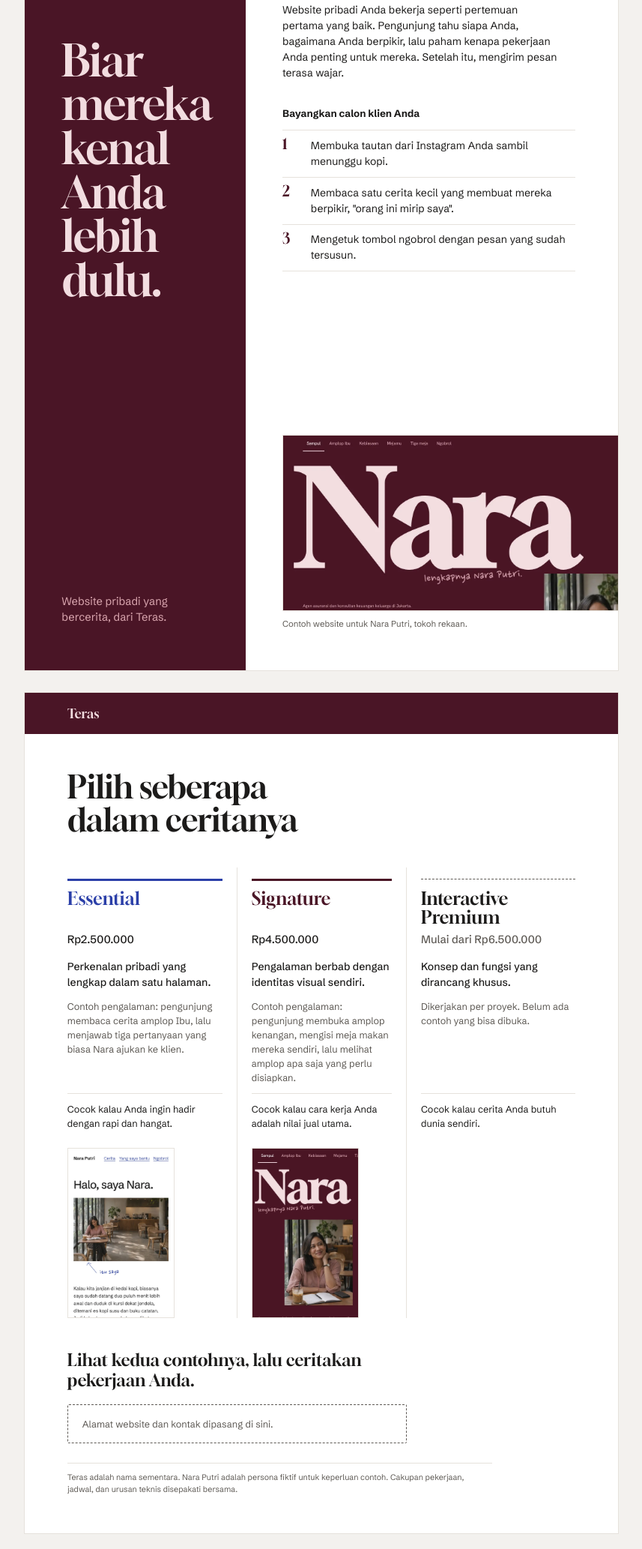
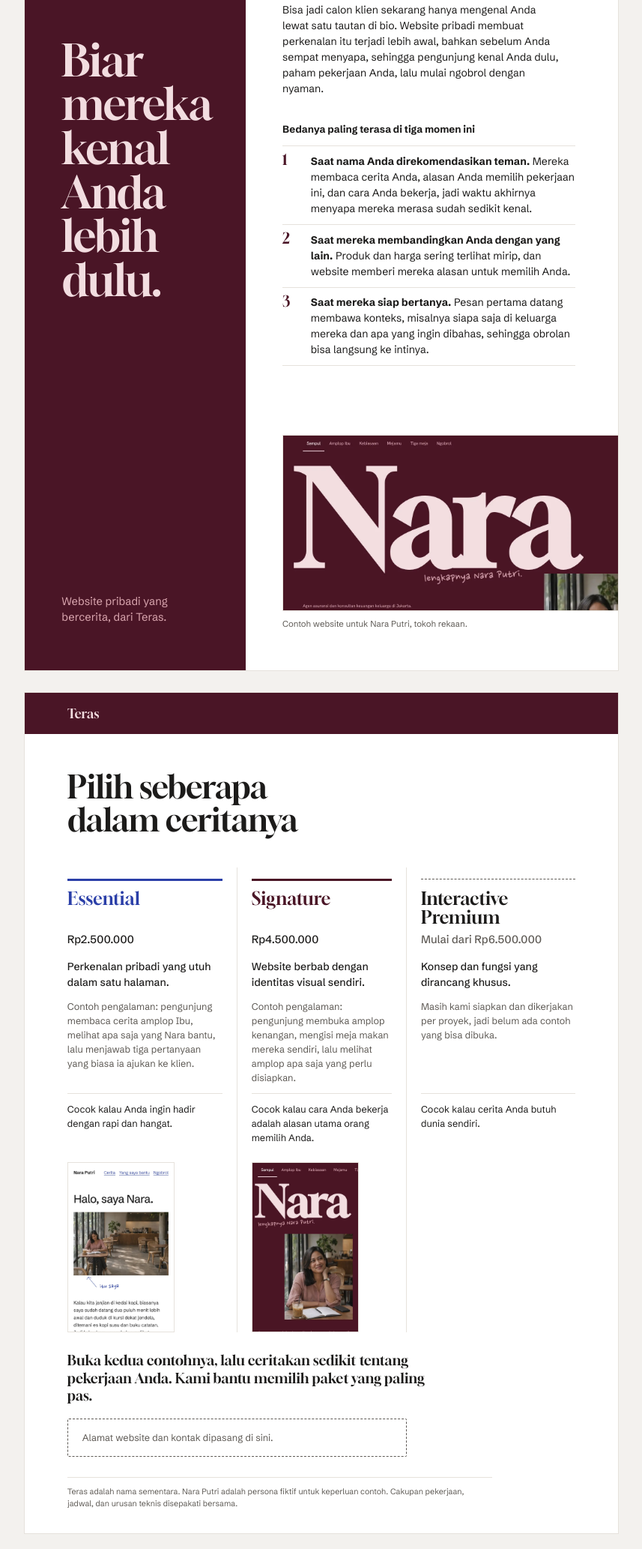
Before and after one commit to jetveetlev/teras-website, a plain HTML site: page brosur/index.html in a window 1280 px wide. Shown: the part 312-2378 px from the top of the page at 75% size, without its empty margins (211-1068 px from the left). Drawn offline with Linux system fonts and the light colour scheme.

Commit message:
Brochure: match the hub's message and copy
Sheet 1 now carries the 'three moments' argument for a personal website.
Package descriptions and closing line rewritten to flow; closing line given
room above it on sheet 2. Still exactly two A4 pages.

Co-Authored-By: Claude Opus 5.5 <noreply@anthropic.com>
Claude-Session: https://claude.ai/code/session_01KshM4sEvVLVNLZsDNXevFr

```diff
--- a/brosur/brosur.css
+++ b/brosur/brosur.css
@@ -133,8 +133,8 @@ main { padding-bottom: 48px; }
 }
 .pkg__shot img { width: 100%; height: auto; }
 
-.paket__foot { margin-top: auto; padding: 0 15mm 13mm; }
-.closing { font-family: var(--display); font-size: 17pt; line-height: 1.2; max-width: 120mm; }
+.paket__foot { margin-top: auto; padding: 7mm 15mm 13mm; }
+.closing { font-family: var(--display); font-size: 14pt; line-height: 1.25; max-width: 130mm; }
 .placeholder {
   margin-top: 5mm; padding: 4mm 5mm; border: 1px dashed var(--soft); border-radius: 2px;
   color: var(--soft); font-size: 9.5pt; max-width: 120mm;
@@ -200,3 +200,5 @@ main { padding-bottom: 48px; }
 }
 
 h1, h2 { text-wrap: balance; }
+
+.seq li b { font-weight: 700; }
--- a/brosur/index.html
+++ b/brosur/index.html
@@ -32,12 +32,12 @@
     </div>
     <div class="cover__body">
       <p class="cover__lede">Orang lebih tenang membeli dari seseorang yang sudah mereka kenal.</p>
-      <p>Website pribadi Anda bekerja seperti pertemuan pertama yang baik. Pengunjung tahu siapa Anda, bagaimana Anda berpikir, lalu paham kenapa pekerjaan Anda penting untuk mereka. Setelah itu, mengirim pesan terasa wajar.</p>
-      <p class="leadin" id="bayangkan">Bayangkan calon klien Anda</p>
+      <p>Bisa jadi calon klien sekarang hanya mengenal Anda lewat satu tautan di bio. Website pribadi membuat perkenalan itu terjadi lebih awal, bahkan sebelum Anda sempat menyapa, sehingga pengunjung kenal Anda dulu, paham pekerjaan Anda, lalu mulai ngobrol dengan nyaman.</p>
+      <p class="leadin" id="bayangkan">Bedanya paling terasa di tiga momen ini</p>
       <ol class="seq" aria-labelledby="bayangkan">
-        <li>Membuka tautan dari Instagram Anda sambil menunggu kopi.</li>
-        <li>Membaca satu cerita kecil yang membuat mereka berpikir, "orang ini mirip saya".</li>
-        <li>Mengetuk tombol ngobrol dengan pesan yang sudah tersusun.</li>
+        <li><b>Saat nama Anda direkomendasikan teman.</b> Mereka membaca cerita Anda, alasan Anda memilih pekerjaan ini, dan cara Anda bekerja, jadi waktu akhirnya menyapa mereka merasa sudah sedikit kenal.</li>
+        <li><b>Saat mereka membandingkan Anda dengan yang lain.</b> Produk dan harga sering terlihat mirip, dan website memberi mereka alasan untuk memilih Anda.</li>
+        <li><b>Saat mereka siap bertanya.</b> Pesan pertama datang membawa konteks, misalnya siapa saja di keluarga mereka dan apa yang ingin dibahas, sehingga obrolan bisa langsung ke intinya.</li>
       </ol>
       <figure class="cover__fig">
         <div class="crop">
@@ -58,8 +58,8 @@
       <article class="pkg pkg--ess" aria-labelledby="p-ess">
         <h3 id="p-ess">Essential</h3>
         <p class="pkg__price">Rp2.500.000</p>
-        <p class="pkg__what">Perkenalan pribadi yang lengkap dalam satu halaman.</p>
-        <p class="pkg__ex">Contoh pengalaman: pengunjung membaca cerita amplop Ibu, lalu menjawab tiga pertanyaan yang biasa Nara ajukan ke klien.</p>
+        <p class="pkg__what">Perkenalan pribadi yang utuh dalam satu halaman.</p>
+        <p class="pkg__ex">Contoh pengalaman: pengunjung membaca cerita amplop Ibu, melihat apa saja yang Nara bantu, lalu menjawab tiga pertanyaan yang biasa ia ajukan ke klien.</p>
         <p class="pkg__fit">Cocok kalau Anda ingin hadir dengan rapi dan hangat.</p>
         <div class="pkg__shot">
           <img src="../assets/img/shot-essential-mobile.webp" width="780" height="1560" loading="lazy" alt="Tampilan ponsel contoh Essential.">
@@ -68,9 +68,9 @@
       <article class="pkg pkg--sig" aria-labelledby="p-sig">
         <h3 id="p-sig">Signature</h3>
         <p class="pkg__price">Rp4.500.000</p>
-        <p class="pkg__what">Pengalaman berbab dengan identitas visual sendiri.</p>
+        <p class="pkg__what">Website berbab dengan identitas visual sendiri.</p>
         <p class="pkg__ex">Contoh pengalaman: pengunjung membuka amplop kenangan, mengisi meja makan mereka sendiri, lalu melihat amplop apa saja yang perlu disiapkan.</p>
-        <p class="pkg__fit">Cocok kalau cara kerja Anda adalah nilai jual utama.</p>
+        <p class="pkg__fit">Cocok kalau cara Anda bekerja adalah alasan utama orang memilih Anda.</p>
         <div class="pkg__shot">
           <img src="../assets/img/shot-signature-mobile.webp" width="780" height="1560" loading="lazy" alt="Tampilan ponsel contoh Signature.">
         </div>
@@ -79,13 +79,13 @@
         <h3 id="p-pre">Interactive Premium</h3>
         <p class="pkg__price">Mulai dari Rp6.500.000</p>
         <p class="pkg__what">Konsep dan fungsi yang dirancang khusus.</p>
-        <p class="pkg__ex">Dikerjakan per proyek. Belum ada contoh yang bisa dibuka.</p>
+        <p class="pkg__ex">Masih kami siapkan dan dikerjakan per proyek, jadi belum ada contoh yang bisa dibuka.</p>
         <p class="pkg__fit">Cocok kalau cerita Anda butuh dunia sendiri.</p>
       </article>
     </div>
 
     <div class="paket__foot">
-      <p class="closing">Lihat kedua contohnya, lalu ceritakan pekerjaan Anda.</p>
+      <p class="closing">Buka kedua contohnya, lalu ceritakan sedikit tentang pekerjaan Anda. Kami bantu memilih paket yang paling pas.</p>
       <p class="placeholder">Alamat website dan kontak dipasang di sini.</p>
       <p class="footnote">Teras adalah nama sementara. Nara Putri adalah persona fiktif untuk keperluan contoh. Cakupan pekerjaan, jadwal, dan urusan teknis disepakati bersama.</p>
     </div>
```
